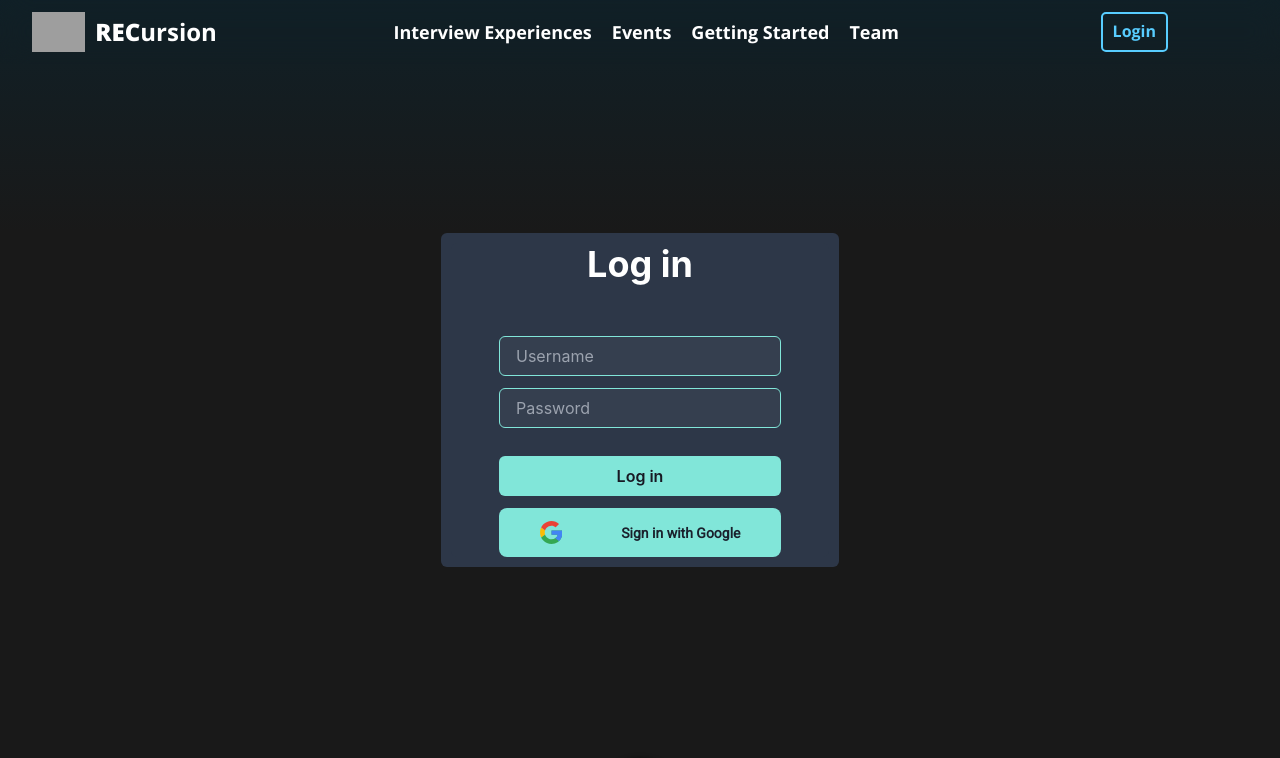
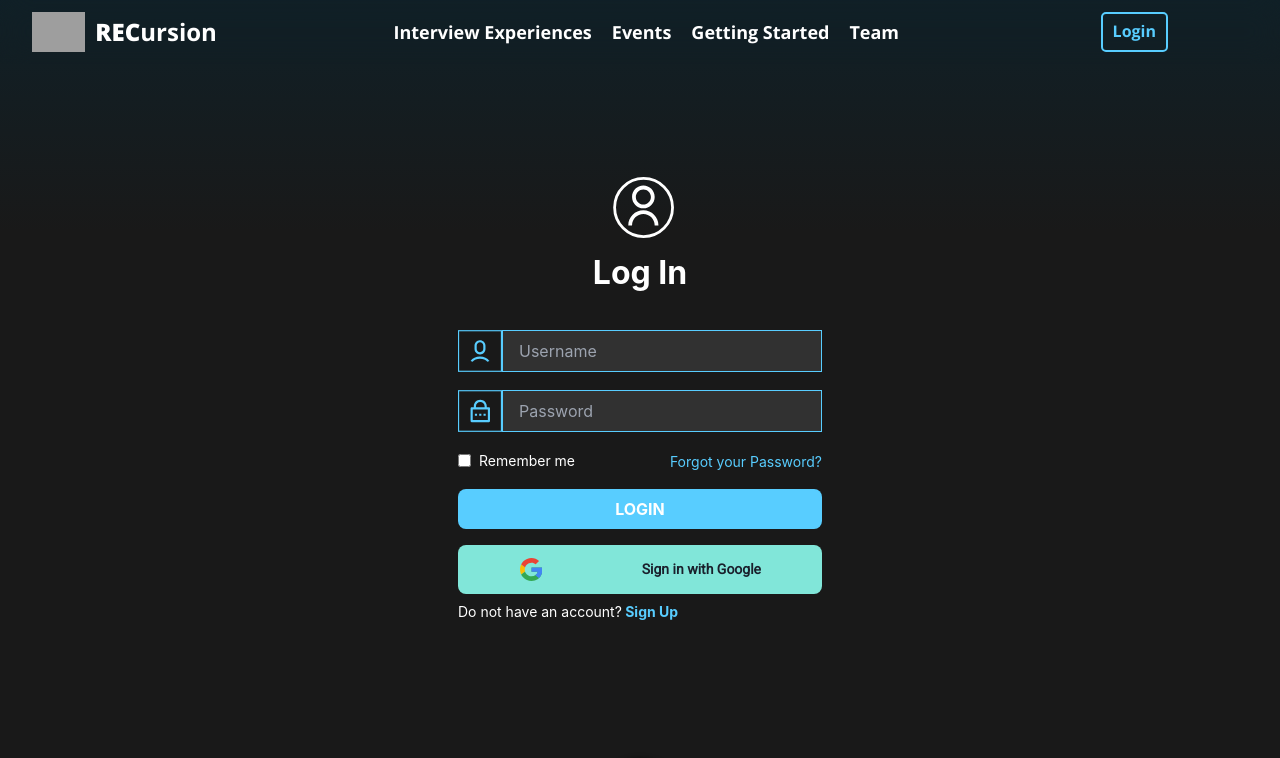
Before and after one commit to RECursion-NITD/RECursionNITD-Frontend, a React (Create React App) app: page /login in a window 1280 px wide. Shown: the top 758 px of the page. Built offline with nearby package versions, Linux system fonts and the light colour scheme; no server answers; grey boxes are pictures that could not be loaded; a web font is replaced by a local one.

Commit message:
Login and Signup

```diff
--- a/src/components/Login.jsx
+++ b/src/components/Login.jsx
@@ -1,12 +1,12 @@
-/* eslint-disable */
 import { Navigate, useLocation } from "react-router-dom";
 import useAuth from "../hooks/useAuth";
 import React, { useState, useEffect } from "react";
 import useLoading from "../hooks/useLoading";
 import Loader from "./Loader";
-import { Flex, Heading, Input, Button, Box } from "@chakra-ui/react";
-import { login } from "../api/login";
 import Glogin from "./GoogleLogin/Glogin";
+import Usericon from "../assets/images/userr.svg";
+import passicon from "../assets/images/password.svg";
+import loginicon from "../assets/images/login_svg.svg";
 
 const Login = () => {
   const location = useLocation();
@@ -14,6 +14,7 @@ const Login = () => {
   const { token, loginUser, setStatus, status } = useAuth();
   const [username, setUsername] = useState("");
   const [password, setPassword] = useState("");
+  const [rememberMe, setRememberMe] = useState(false); // State for remember me checkbox
   const { loading, setLoading } = useLoading();
 
   useEffect(() => {
@@ -21,101 +22,114 @@ const Login = () => {
       setLoading(false);
       setStatus("typing");
     }
-  }, [token]);
+  }, [token, setLoading, setStatus]);
 
-  const handleUsernameChange = (e) => {
-    setUsername(e.target.value);
-  };
-
-  const handlePasswordChange = (e) => {
-    setPassword(e.target.value);
-  };
+  const handleUsernameChange = (e) => setUsername(e.target.value);
+  const handlePasswordChange = (e) => setPassword(e.target.value);
+  const handleRememberMeChange = () => setRememberMe(!rememberMe); // Toggle remember me
 
   const handleFormSubmit = async (e) => {
     e.preventDefault();
     setStatus("submitting");
-    const formData = {
-      username: username,
-      password: password,
-    };
+    const formData = { username, password, rememberMe }; // Include rememberMe in the form data
     await loginUser(formData);
   };
 
-  return loading ? (
-    <div>
-      <Loader />
-    </div>
-  ) : (
+  if (loading) {
+    return <Loader />;
+  }
+
+  return (
     <>
       {token && <Navigate to={from} />}
-      <Box
-        background={"gray.700"}
-        style={{ display: "flex", flexDirection: "column", margin: "auto", padding:'10px',justifyContent:'space-around' }}
-        rounded={6}
-      >
-        <form onSubmit={(e) => handleFormSubmit(e)}>
-          <Flex
-            height={"fit-content"}
-            alignItems={"flex-end"}
-            justifyContent={"center"}
-          >
-            <Flex
-              direction={"column"}
-              background={"gray.700"}
-              px={12}
-              rounded={6}
+      <div className="flex flex-col items-center justify-center p-6 rounded-lg max-w-md mx-auto">
+        <form onSubmit={handleFormSubmit} className="w-full">
+          <div className="flex flex-col items-center mb-4 justify-center">
+            {/* Login Icon centered above the Heading */}
+            <img src={loginicon} alt="Login Icon" className="w-28 mb-0" />
+
+            <h1 className="text-white text-[2em] font-bold mb-8">Log In</h1>
+
+            {/* Username Input */}
+            <div className="flex items-center w-full mb-4">
+              <img src={Usericon} alt="User Icon" className="w-11 h-11" />
+              <input
+                placeholder="Username"
+                type="text"
+                value={username}
+                onChange={handleUsernameChange}
+                disabled={status === "submitting"}
+                className="w-[20em] bg-[#313131] text-white border border-[#58CDFF] px-4 py-2 focus:outline-none focus:border-[#58CDFF]"
+              />
+            </div>
+
+            {/* Password Input */}
+            <div className="flex items-center w-full mb-4">
+              <img src={passicon} alt="Password Icon" className="w-11 h-11" />
+              <input
+                placeholder="Password"
+                type="password"
+                value={password}
+                onChange={handlePasswordChange}
+                disabled={status === "submitting"}
+                className="w-[20em] bg-[#313131] text-white border border-[#58CDFF] px-4 py-2 focus:outline-none focus:border-[#58CDFF]"
+              />
+            </div>
+
+            {/* Remember Me and Forgot Password in a Flex Row */}
+            <div className="flex justify-between w-full mb-4 mt-0">
+              {/* Remember Me Checkbox */}
+              <div className="flex items-center ml-0">
+                <input
+                  type="checkbox"
+                  id="remember-me"
+                  checked={rememberMe}
+                  onChange={handleRememberMeChange}
+                  disabled={status === "submitting"}
+                  className="mr-2 accent-[#58CDFF]"
+                />
+                <label htmlFor="remember-me" className="text-white text-sm">
+                  Remember me
+                </label>
+              </div>
+
+              {/* Forgot Password Link */}
+              <div className="mr-0">
+                <a
+                  href="/forgot-password"
+                  className="text-[#58CDFF] text-sm hover:underline"
+                >
+                  Forgot your Password?
+                </a>
+              </div>
+            </div>
+
+            {/* Login Button */}
+            <button
+              type="submit"
+              disabled={status === "submitting"}
+              className="w-full bg-[#58CDFF] text-center text-white font-bold py-2 mt-0 rounded-lg mb-4 hover:bg-[#2B8BB5] focus:outline-none focus:ring-2 focus:ring-[#58CDFF] focus:ring-opacity-50"
             >
-              <Heading mb={50} color={"white"}>
-                Log in
-              </Heading>
-              <Input
-                placeholder="Username"
-                variant={"filled"}
-                background={"whiteAlpha.50"}
-                border="1px"
-                borderColor="teal.200"
-                mb={3}
-                type={"text"}
-                onChange={(e) => handleUsernameChange(e)}
-                value={username}
-                disabled={status === "submitting"}
-              />
-              <Input
-                placeholder="Password"
-                variant={"filled"}
-                mb={3}
-                background={"whiteAlpha.50"}
-                border="1px"
-                borderColor="teal.200"
-                type={"password"}
-                onChange={(e) => handlePasswordChange(e)}
-                value={password}
-                disabled={status === "submitting"}
-              />
-              <Button
-                onClick={() => {
-                  login({ username, password });
-                }}
-                background={"teal.200"}
-                _hover={{ bg: "teal.300" }}
-                _active={{
-                  bg: "teal.400",
-                  transform: "scale(0.95)",
-                }}
-                color={"gray.900"}
-                mb={3}
-                type="submit"
-                style={{ hover: "teal.300" }}
-                width={"100%"}
-                disabled={status === "submitting"}
-              >
-                Log in
-              </Button>
-              <Glogin />
-            </Flex>
-          </Flex>
+              LOGIN
+            </button>
+
+            {/* Google Login */}
+            <Glogin />
+            <div className="mt-2 text-sm ml-0">
+              <p className="text-[#ffffff]">
+                Do not have an account?
+                <a
+                  href="/signup"
+                  className="font-bold text-[#58cdff] hover:underline"
+                >
+                  {" "}
+                  Sign Up
+                </a>
+              </p>
+            </div>
+          </div>
         </form>
-      </Box>
+      </div>
     </>
   );
 };
--- /dev/null
+++ b/src/components/SignUp.jsx
@@ -0,0 +1,122 @@
+import { Navigate, useLocation } from "react-router-dom";
+import useAuth from "../hooks/useAuth";
+import React, { useState, useEffect } from "react";
+import useLoading from "../hooks/useLoading";
+import Loader from "./Loader";
+import Usericon from "../assets/images/userr.svg";
+import passicon from "../assets/images/password.svg";
+import loginicon from "../assets/images/login_svg.svg";
+import emaill from "../assets/images/email.svg";
+
+const Login = () => {
+  const location = useLocation();
+  const from = location.state?.from.pathname || "/";
+  const { token, loginUser, setStatus, status } = useAuth();
+
+  const [username, setUsername] = useState("");
+  const [email, setEmail] = useState(""); // Separate email state
+  const [password, setPassword] = useState("");
+  const [confirmPassword, setConfirmPassword] = useState(""); // Separate confirm password state
+  const { loading, setLoading } = useLoading();
+
+  useEffect(() => {
+    if (token) {
+      setLoading(false);
+      setStatus("typing");
+    }
+  }, [token, setLoading, setStatus]);
+
+  const handleUsernameChange = (e) => setUsername(e.target.value);
+  const handleEmailChange = (e) => setEmail(e.target.value); // Handle email change
+  const handlePasswordChange = (e) => setPassword(e.target.value);
+  const handleConfirmPasswordChange = (e) => setConfirmPassword(e.target.value); // Handle confirm password change
+
+  const handleFormSubmit = async (e) => {
+    e.preventDefault();
+    setStatus("submitting");
+    const formData = { username, email, password, confirmPassword }; // Create the form data
+    await loginUser(formData); // Pass the form data to the login function
+  };
+
+  if (loading) {
+    return <Loader />;
+  }
+
+  return (
+    <>
+      {token && <Navigate to={from} />}
+      <div className="flex flex-col items-center justify-center p-6 rounded-lg max-w-md mx-auto">
+        <form onSubmit={handleFormSubmit} className="w-full">
+          <div className="flex flex-col items-center mb-4 justify-center">
+            {/* Login Icon centered above the Heading */}
+            <img src={loginicon} alt="Login Icon" className="w-28 mb-0" />
+            <h1 className="text-white text-[2em] font-bold mb-8">Sign Up</h1>
+
+            {/* Username Input */}
+            <div className="flex items-center w-full mb-2">
+              <img src={Usericon} alt="User Icon" className="w-11 h-11" />
+              <input
+                placeholder="Username"
+                type="text"
+                value={username}
+                onChange={handleUsernameChange}
+                disabled={status === "submitting"}
+                className="w-[20em] bg-[#313131] text-white border border-[#58CDFF] px-4 py-2 focus:outline-none focus:border-[#58CDFF]"
+              />
+            </div>
+
+            {/* Email Input */}
+            <div className="flex items-center w-full mb-2">
+              <img src={emaill} alt="Email Icon" className="w-11 h-11" />
+              <input
+                placeholder="Email"
+                type="email"
+                value={email} // Bind to email state
+                onChange={handleEmailChange} // Handle email input change
+                disabled={status === "submitting"}
+                className="w-[20em] bg-[#313131] text-white border border-[#58CDFF] px-4 py-2 focus:outline-none focus:border-[#58CDFF]"
+              />
+            </div>
+
+            {/* Password Input */}
+            <div className="flex items-center w-full mb-2">
+              <img src={passicon} alt="Password Icon" className="w-11 h-11" />
+              <input
+                placeholder="Password"
+                type="password"
+                value={password}
+                onChange={handlePasswordChange}
+                disabled={status === "submitting"}
+                className="w-[20em] bg-[#313131] text-white border border-[#58CDFF] px-4 py-2 focus:outline-none focus:border-[#58CDFF]"
+              />
+            </div>
+
+            {/* Confirm Password Input */}
+            <div className="flex items-center w-full mb-4">
+              <img src={passicon} alt="Password Icon" className="w-11 h-11" />
+              <input
+                placeholder="Confirm Password"
+                type="password"
+                value={confirmPassword}
+                onChange={handleConfirmPasswordChange} // Handle confirm password input
+                disabled={status === "submitting"}
+                className="w-[20em] bg-[#313131] text-white border border-[#58CDFF] px-4 py-2 focus:outline-none focus:border-[#58CDFF]"
+              />
+            </div>
+
+            {/* Sign Up Button */}
+            <button
+              type="submit"
+              disabled={status === "submitting"}
+              className="w-full bg-[#58CDFF] text-center text-white font-bold py-2 mt-0 rounded-lg mb-4 hover:bg-[#2B8BB5] focus:outline-none focus:ring-2 focus:ring-[#58CDFF] focus:ring-opacity-50"
+            >
+              SIGNUP
+            </button>
+          </div>
+        </form>
+      </div>
+    </>
+  );
+};
+
+export default Login;
```
